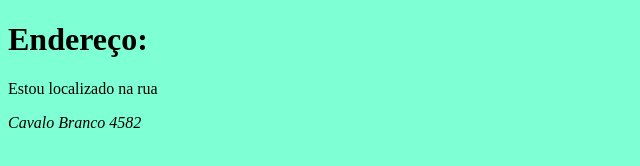
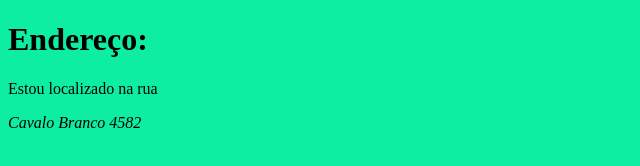
Before and after one commit to TutsCoding/curso-html-css, a plain HTML site: page exercicios/ex008/index.html in a window 1280 px wide. Shown: the whole page, without its empty margins (0-640 px from the left). Drawn offline with Linux system fonts and the light colour scheme.

Commit message:
Changes back-ground color

```diff
--- a/exercicios/ex008/index.html
+++ b/exercicios/ex008/index.html
@@ -7,7 +7,7 @@
     <title>Document</title>
     <style>
         body {
-            background-color: aquamarine;
+            background-color: rgb(13, 238, 163);
         }
     </style>
 </head>
```
